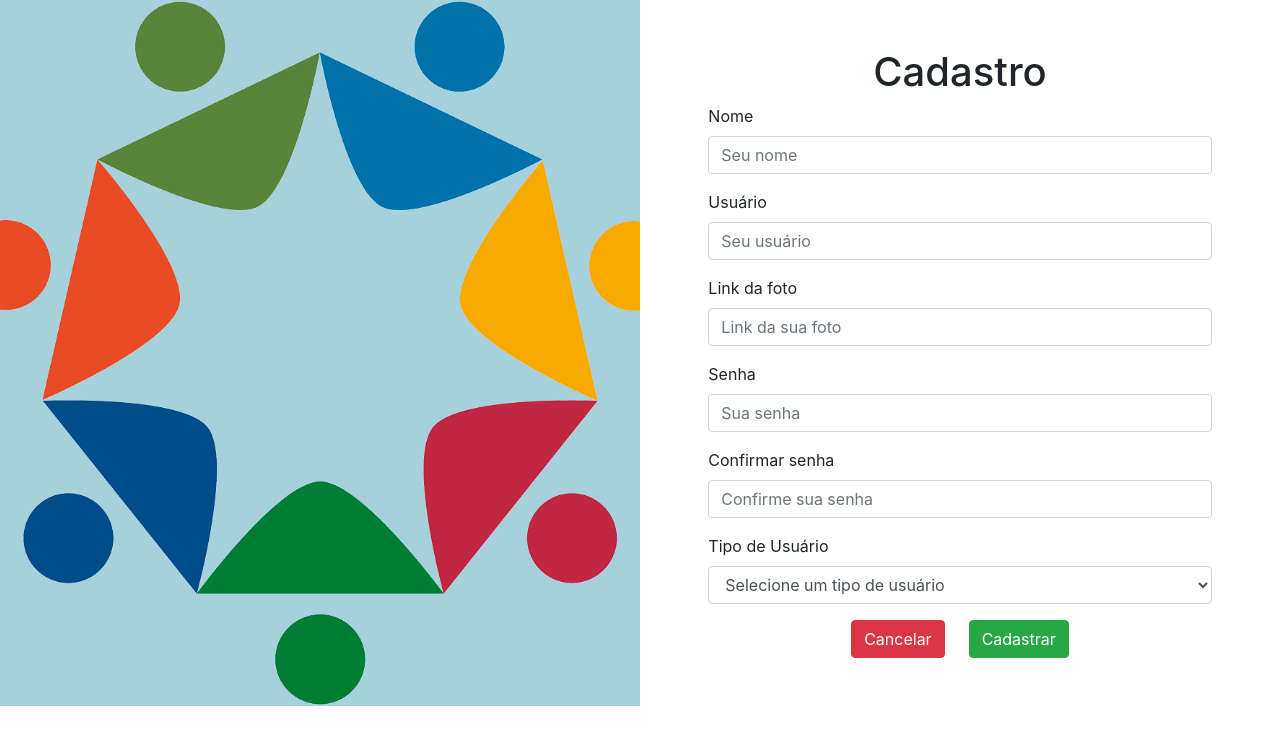
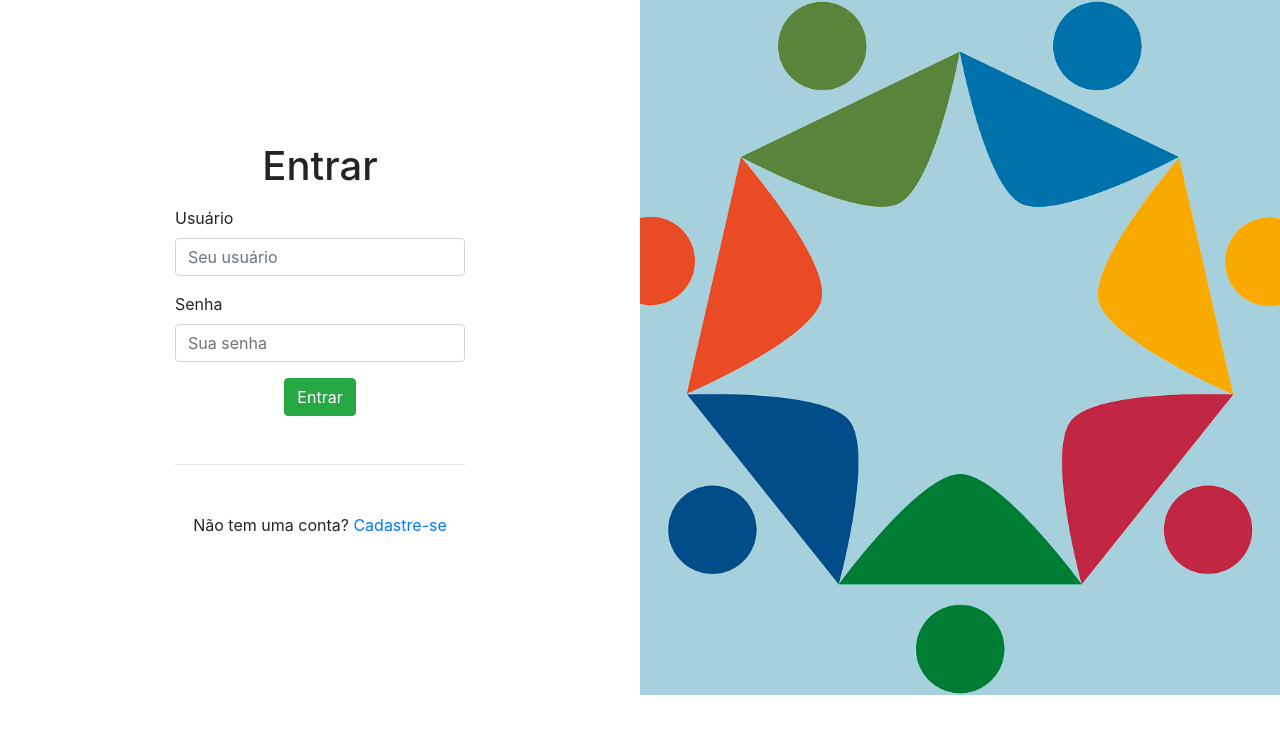
Before and after one commit to tavaresjana/BlogPessoalFront, an Angular app: page /entrar in a window 1280 px wide. Before the commit this address led to /. Shown: the top 744 px of the page. Built offline with nearby package versions, Linux system fonts and the light colour scheme.

Commit message:
Adicionando rotas - entrar e cadastrar

```diff
--- a/src/app/app-routing.module.ts
+++ b/src/app/app-routing.module.ts
@@ -1,7 +1,16 @@
 import { NgModule } from '@angular/core';
 import { RouterModule, Routes } from '@angular/router';
+import { CadastrarComponent } from './cadastrar/cadastrar.component';
+import { EntrarComponent } from './entrar/entrar.component';
 
-const routes: Routes = [];
+const routes: Routes = [
+
+  {path: '', redirectTo: 'entrar', pathMatch: 'full'},
+
+  {path:'entrar', component: EntrarComponent},
+  {path:'cadastrar', component: CadastrarComponent}
+
+];
 
 @NgModule({
   imports: [RouterModule.forRoot(routes)],
--- a/src/app/app.component.html
+++ b/src/app/app.component.html
@@ -1 +1 @@
-<app-cadastrar></app-cadastrar>
+<router-outlet></router-outlet>
--- a/src/app/cadastrar/cadastrar.component.html
+++ b/src/app/cadastrar/cadastrar.component.html
@@ -47,7 +47,7 @@
                     </div>
 
                     <div class="d-flex justify-content-center">
-                        <button type="submit" class="btn btn-danger mr-4">Cancelar</button>
+                        <button type="submit" class="btn btn-danger mr-4" routerLink="/entrar">Cancelar</button>
                         <button type="submit" class="btn btn-success">Cadastrar</button>
                     </div>
                 </div>
--- a/src/app/entrar/entrar.component.html
+++ b/src/app/entrar/entrar.component.html
@@ -27,7 +27,7 @@
 
                     <hr class="mt-5 mb-5">
 
-                    <p class="text-center">Não tem uma conta? <a href="">Cadastre-se</a>
+                    <p class="text-center">Não tem uma conta? <a routerLink='/cadastrar'>Cadastre-se</a>
                     </p>
 
                 </div>
```
